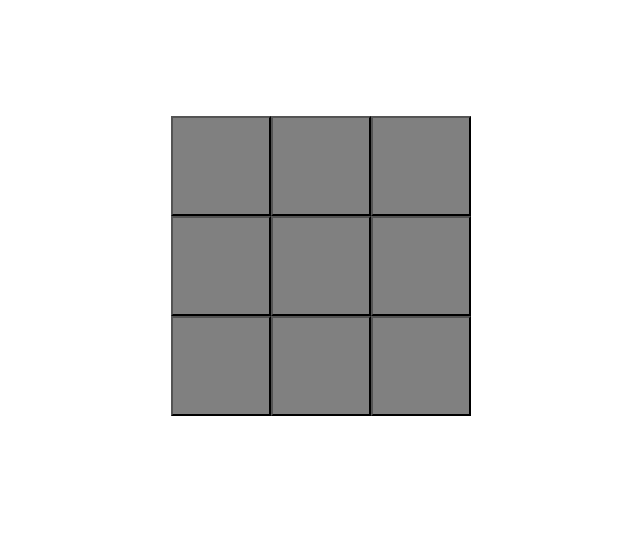
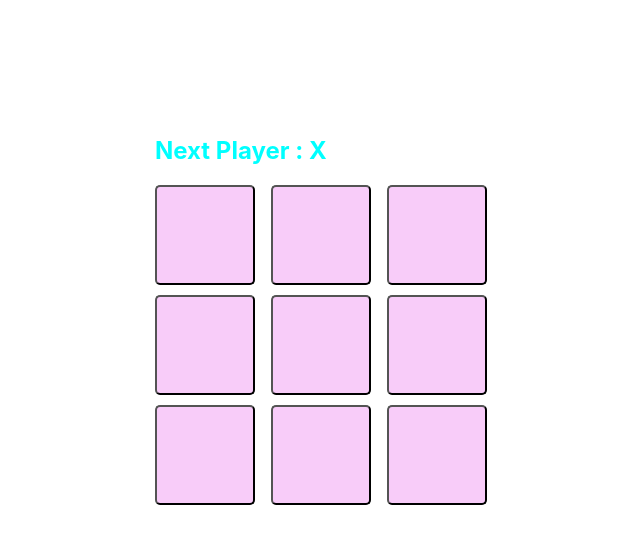
Before and after one commit to Majestic09/ReactJS, a React (Create React App) app: page / in a window 1280 px wide. Shown: the top 544 px of the page, without its empty margins (319-959 px from the left). Built offline with nearby package versions, Linux system fonts and the light colour scheme.

Commit message:
completed

```diff
--- a/src/App.css
+++ b/src/App.css
@@ -14,12 +14,18 @@ body {
 .board-row {
 
   display: flex;
+  gap: 1rem;
   justify-content: center;
 }
 .square {
   width: 6.25rem;
   height: 6.25rem;
-  background-color: grey;
+  background-color: 	#f8ccf9;
   font-size: 3.5rem;
-
+  color:white;
+  margin-bottom: 10px;
+  border-radius: 5px;
 }
+.status{
+  color:aqua
+}
--- a/src/App.js
+++ b/src/App.js
@@ -14,33 +14,77 @@ const Board = () => {
   const [squares, setSquares] = useState(Array(9).fill(null));
 
   const handleClick = (i) => {
+    if (squares[i] || calculateWinner(squares)) {
+      return;
+    }
     const nextSquare = squares.slice();
     // nextSquare[i] = "X";
-    isNext?nextSquare[i]="X":nextSquare[i]=("O")
+    isNext ? (nextSquare[i] = "X") : (nextSquare[i] = "O");
     setSquares(nextSquare);
-
-    setIsnext(!isNext)
+    setIsnext(!isNext);
   };
+  const winner = calculateWinner(squares);
+  let status;
+  if (winner) {
+    status = `Winner : ${winner}`
+  }
+  // else if (isBoardFull) {
+  //   status = "Draw !"
+  // }
+  else {
+    status = `Next Player : ` + (isNext?"X":"O")
+  }
 
   return (
     <>
+      <div className="status"><h2>{status}</h2></div>
       <div className="board-row">
-        <Square value={squares[0]} onSquareClick={()=>handleClick(0)} />
-        <Square value={squares[1]} onSquareClick={()=>handleClick(1)} />
-        <Square value={squares[2]} onSquareClick={()=>handleClick(2)} />
+        <Square value={squares[0]} onSquareClick={() => handleClick(0)} />
+        <Square value={squares[1]} onSquareClick={() => handleClick(1)} />
+        <Square value={squares[2]} onSquareClick={() => handleClick(2)} />
       </div>
       <div className="board-row">
-        <Square value={squares[3]} onSquareClick={()=>handleClick(3)} />
-        <Square value={squares[4]} onSquareClick={()=>handleClick(4)} />
-        <Square value={squares[5]} onSquareClick={()=>handleClick(5)} />
+        <Square value={squares[3]} onSquareClick={() => handleClick(3)} />
+        <Square value={squares[4]} onSquareClick={() => handleClick(4)} />
+        <Square value={squares[5]} onSquareClick={() => handleClick(5)} />
       </div>
       <div className="board-row">
-        <Square value={squares[6]} onSquareClick={()=>handleClick(6)} />
-        <Square value={squares[7]} onSquareClick={()=>handleClick(7)} />
-        <Square value={squares[8]} onSquareClick={()=>handleClick(8)}/>
+        <Square value={squares[6]} onSquareClick={() => handleClick(6)} />
+        <Square value={squares[7]} onSquareClick={() => handleClick(7)} />
+        <Square value={squares[8]} onSquareClick={() => handleClick(8)} />
       </div>
     </>
   );
+};
+const calculateWinner = (squares) => {
+  const line = [
+    // winner conditions inside 2d array
+    [0, 1, 2],
+    [3, 4, 5],
+    [6, 7, 8],
+    [0, 3, 6],
+    [1, 4, 7],
+    [2, 5, 8],
+    [0, 4, 8],
+    [2, 4, 6],
+  ];
+  for (let i = 0; i < line.length; i++) {
+    const [a, b, c] = line[i];
+    console.log(a, b, c);
+    if (squares[a] && squares[a] === squares[b] && squares[a] === squares[c]) {
+      return squares[a];
+    }
+  }
+  return null;
+};
+
+const isBoardFull = (squares) => {
+  for (let i = 0; i < squares.length; i++) {
+    if (squares[i] === null) {
+      return false; // If any square is null, the board is not full
+    }
+  }
+  return true; // If all squares are filled, the board is full
 };
 
 // const Square = ({ value }) => {
@@ -51,6 +95,4 @@ const Board = () => {
 // };
 // above square function is example of how to use props
 
-
-
 export default Board;
```
